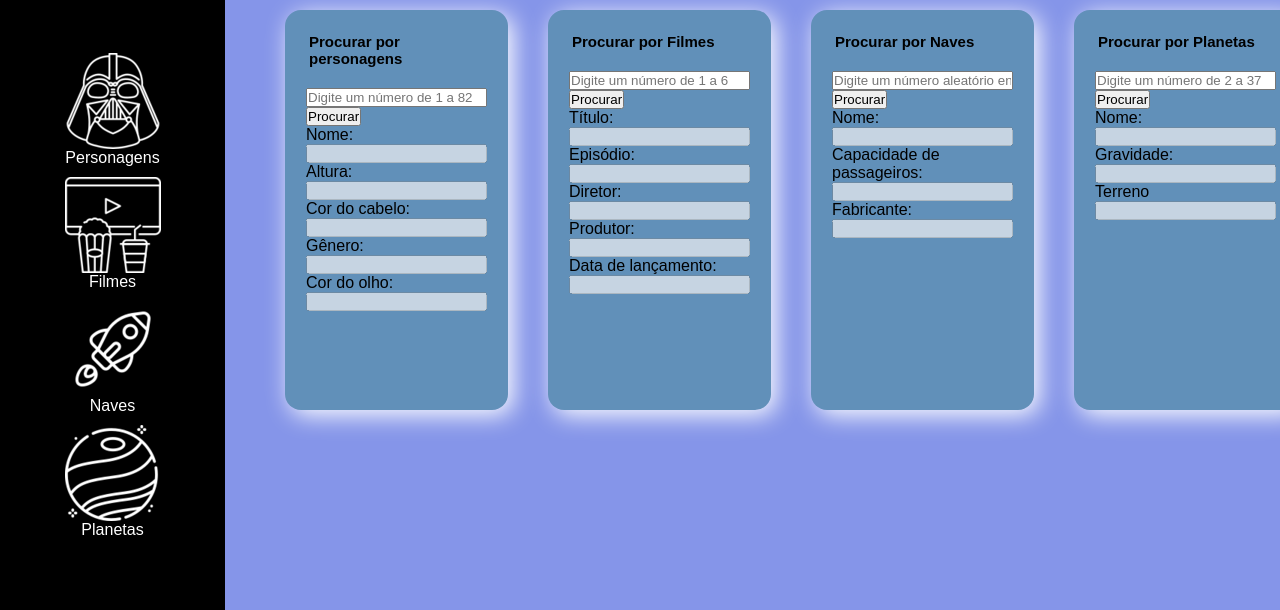
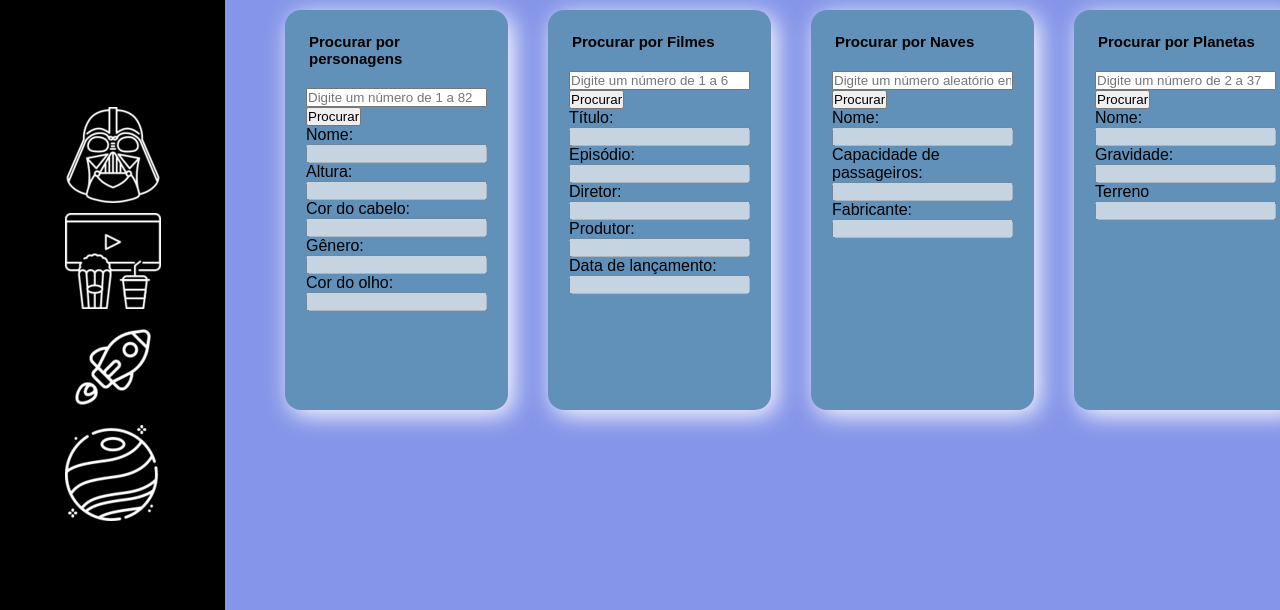
Before and after one commit to lucascarcuschinski/TesteDevJr2, a plain HTML site: page index.html in a window 1280 px wide. Shown: the part 190-800 px from the top of the page. Drawn offline with nearby package versions, Linux system fonts and the light colour scheme; no server answers; a web font is replaced by a local one.

Commit message:
Update index.html

```diff
--- a/index.html
+++ b/index.html
@@ -8,26 +8,23 @@
     <link rel="stylesheet" href="style.css">
 </head>
 <body>
-    <div class="container">
+<div class="container">
         <div class="lateral-menu">
             <img src="fotos/logo.png" />
             <div class="menu-itens" />
                 <ul>
                     <li>
                         <img src="fotos/personagens.png" alt="">
-                        <p>Personagens</p>
                     </li>
                     <li>
                         <img src="fotos/filme.png" alt="">
-                        <p>Filmes</p>
                     </li>
                     <li>
                         <img src="fotos/nave.png" alt="">
-                        <p>Naves</p>
                     </li>
                     <li>
                         <img src="fotos/planeta.png" alt="">
-                        <p>Planetas</p>
+
                     </li>
                 </ul>
 
@@ -142,10 +139,11 @@
               <label> Terreno </label>
               <input disabled="true" type="text" id="terrain" /><br />
 
-            </div>
+                        </div>
+                    </div>
+                </div>
             </div>
         </div>
-    </div>
             <footer>
               <script src="https://cdnjs.cloudflare.com/ajax/libs/jquery/3.6.0/jquery.min.js"></script>
             </footer>
```
